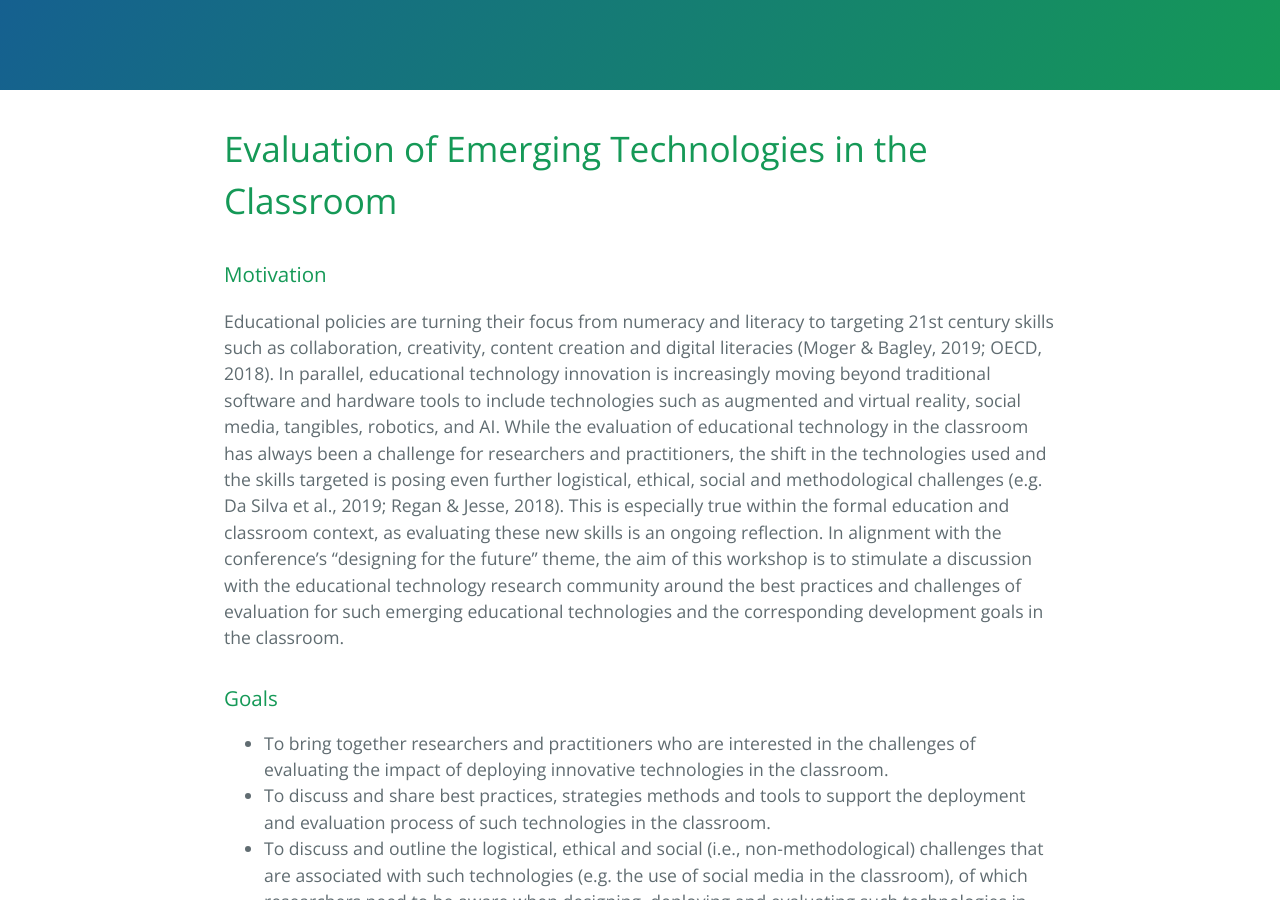
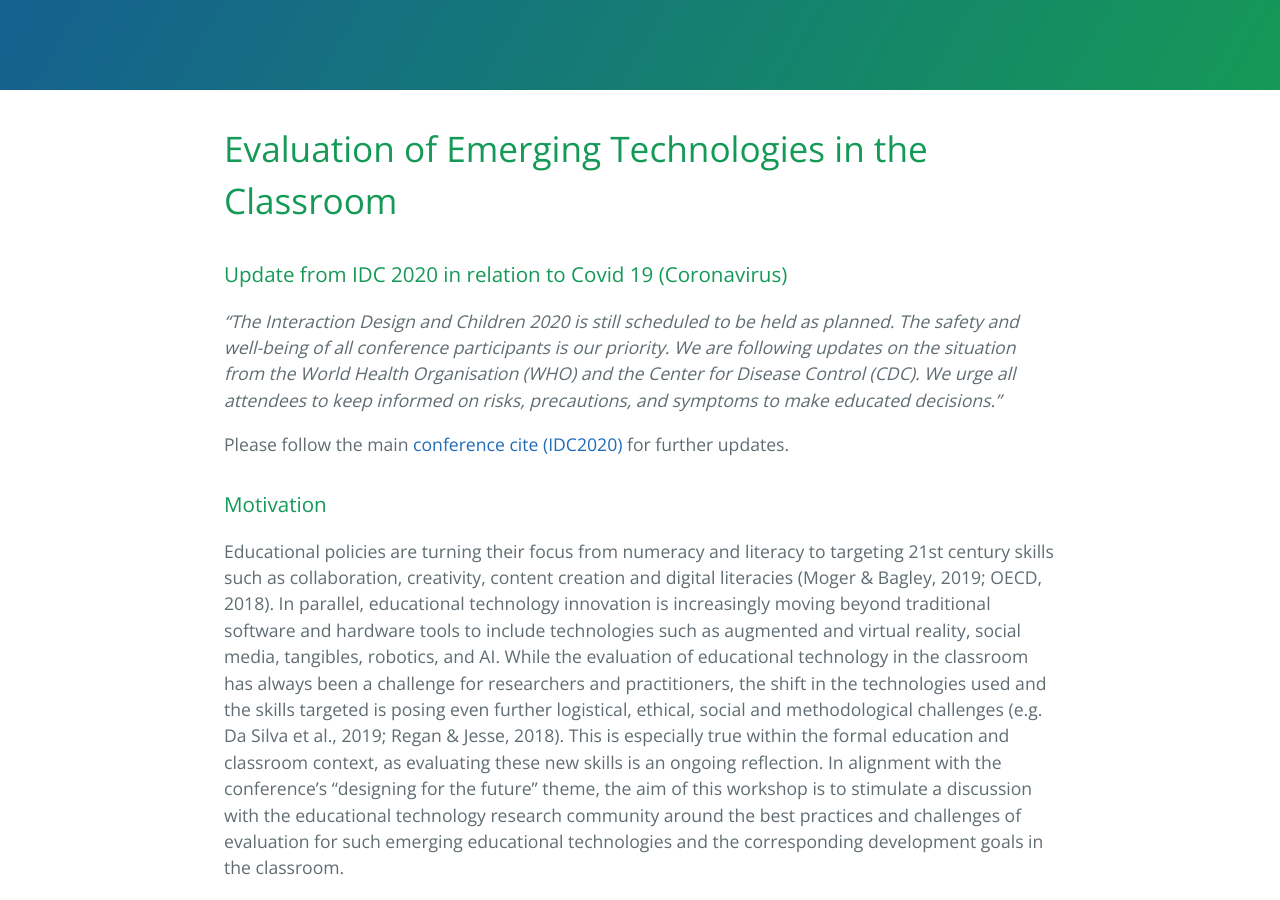
Before and after one commit to sabaci/EdTechEvalWS, a Jekyll site: the page built from index.md, in a window 1280 px wide and 900 px high, scrolled down 371 px. Built offline with Jekyll 4.4.1, drawn with Linux system fonts in a browser that asks for light colours; our own code applies the rules of GitHub Pages for plain Markdown files.

Commit message:
Update index.md

```diff
--- a/index.md
+++ b/index.md
@@ -1,4 +1,9 @@
 # Evaluation of Emerging Technologies in the Classroom
+
+### Update from IDC 2020 in relation to Covid 19 (Coronavirus)
+*"The Interaction Design and Children 2020 is still scheduled to be held as planned. The safety and well-being of all conference participants is our priority. We are following updates on the situation from the World Health Organisation (WHO) and the Center for Disease Control (CDC). We urge all attendees to keep informed on risks, precautions, and symptoms to make educated decisions."*
+
+Please follow the main [conference cite (IDC2020)](https://idc.acm.org/2020/) for further updates.
 
 ### Motivation
 Educational policies are turning their focus from numeracy and literacy to targeting 21st century skills such as collaboration, creativity, content creation and digital literacies (Moger & Bagley, 2019; OECD, 2018). In parallel, educational technology innovation is increasingly moving beyond traditional software and hardware tools to include technologies such as augmented and virtual reality, social media, tangibles, robotics, and AI. While the evaluation of educational technology in the classroom has always been a challenge for researchers and practitioners, the shift in the technologies used and the skills targeted is posing even further logistical, ethical, social and methodological challenges (e.g. Da Silva et al., 2019; Regan & Jesse, 2018). This is especially true within the formal education and classroom context, as evaluating these new skills is an ongoing reflection. In alignment with the conference’s “designing for the future” theme, the aim of this workshop is to stimulate a discussion with the educational technology research community around the best practices and challenges of evaluation for such emerging educational technologies and the corresponding development goals in the classroom.
```
